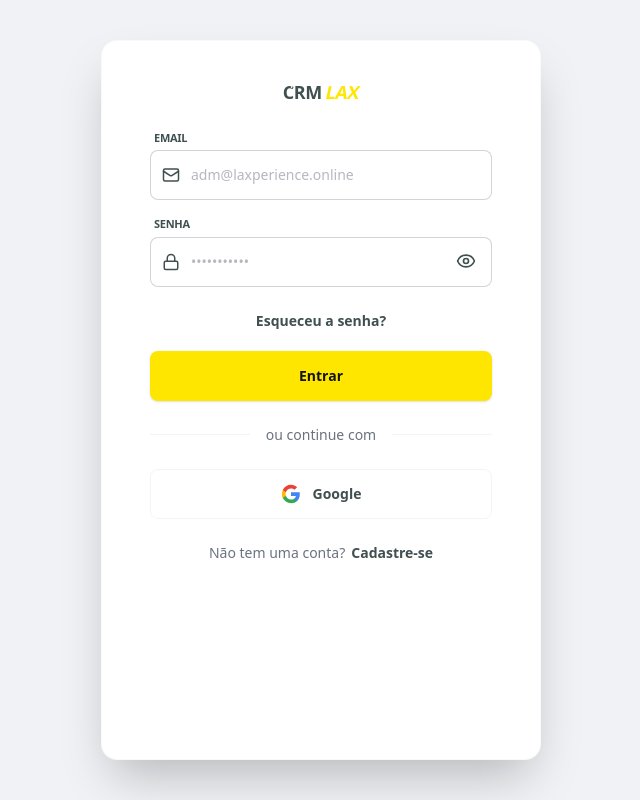
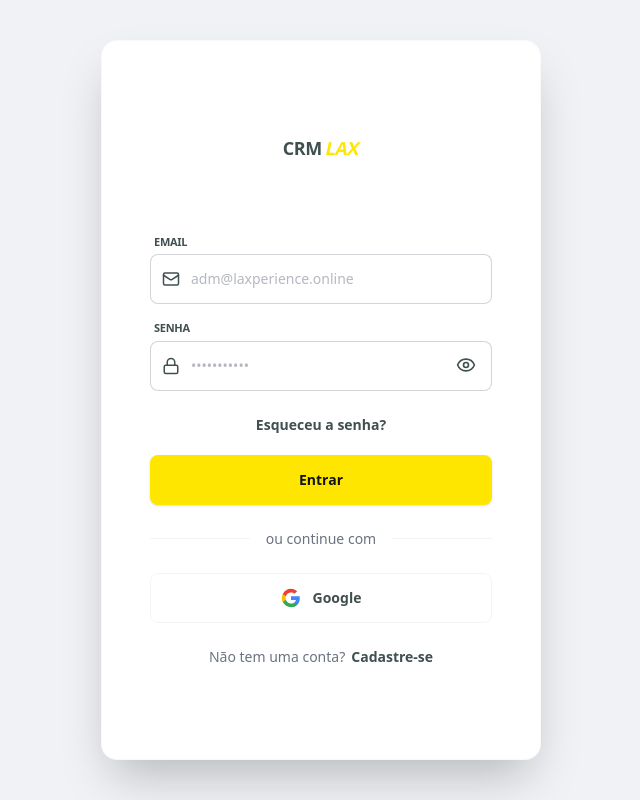
Before and after one commit to laxautomacoes/crmLAX, a Next.js app: page /login in a window 1280 px wide. Shown: the whole page, without its empty margins (319-959 px from the left). Built offline with nearby package versions, Linux system fonts and the light colour scheme; no server answers; the database is empty.

Commit message:
Tela login - v1 (ajustar frase + logo encavalados)

```diff
--- a/src/app/forgot-password/page.tsx
+++ b/src/app/forgot-password/page.tsx
@@ -35,7 +35,7 @@
     return (
         <div className="min-h-screen w-full bg-background flex flex-col justify-center items-center p-4 md:p-6 transition-colors overflow-hidden">
             <div className="bg-card w-full max-w-[440px] md:min-h-[640px] min-h-fit rounded-2xl shadow-2xl p-6 md:p-12 border border-border/50 flex flex-col justify-center animate-in fade-in zoom-in duration-300 overflow-hidden">
-                <div className="flex flex-col -mt-8 md:-mt-20">
+                <div className="flex flex-col">
                     <div className="flex flex-col items-center mb-6 md:mb-10">
           <Logo
             size="lg"
@@ -45,7 +45,7 @@
             loading={brandingLoading}
           />
           {!brandingLoading && (
-            <p className="text-white text-xs md:text-base font-medium text-center -mt-8 md:-mt-12 opacity-90">
+            <p className="text-white text-xs md:text-base font-medium text-center opacity-90">
                A melhor experiência imobiliária
              </p>
           )}
--- a/src/app/login/page.tsx
+++ b/src/app/login/page.tsx
@@ -10,7 +10,7 @@
     return (
         <div className="min-h-screen w-full bg-background flex flex-col justify-center items-center p-4 md:p-6 transition-colors overflow-hidden">
             <div className="bg-card w-full max-w-[440px] md:min-h-[720px] min-h-fit rounded-2xl shadow-2xl p-6 md:p-12 border border-border/50 flex flex-col justify-center animate-in fade-in zoom-in duration-300 overflow-hidden">
-                <div className="flex flex-col relative -top-10 md:-top-20">
+                <div className="flex flex-col">
                     <div className="flex flex-col items-center mb-6 md:mb-10">
                         <Logo
                             size="lg"
@@ -20,7 +20,7 @@
                             loading={loading}
                         />
                     {!loading && (
-                        <p className="text-white text-xs md:text-base font-medium text-center -mt-14 md:-mt-12 opacity-90">
+                        <p className="text-white text-xs md:text-base font-medium text-center opacity-90">
                             A melhor experiência imobiliária
                         </p>
                     )}
--- a/src/app/register/components/RegisterContent.tsx
+++ b/src/app/register/components/RegisterContent.tsx
@@ -68,7 +68,7 @@
     return (
         <div className="min-h-screen w-full bg-background flex flex-col justify-center items-center p-4 md:p-6 transition-colors overflow-hidden">
             <div className="bg-card w-full max-w-[440px] md:min-h-[760px] min-h-fit rounded-2xl shadow-2xl p-6 md:p-12 border border-border/50 flex flex-col justify-center animate-in fade-in zoom-in duration-300 overflow-hidden">
-                <div className="flex flex-col -mt-8 md:-mt-20">
+                <div className="flex flex-col">
                     <div className="flex flex-col items-center mb-6 md:mb-10">
                     <Logo
                         size="lg"
@@ -78,7 +78,7 @@
                         loading={brandingLoading}
                     />
                     {!isSuccess && !brandingLoading && (
-                        <p className="text-white text-xs md:text-base font-medium text-center -mt-8 md:-mt-12 opacity-90">
+                        <p className="text-white text-xs md:text-base font-medium text-center opacity-90">
                             {invitation ? `Você foi convidado para participar da ${invitation.tenants?.name}` : "A melhor experiência imobiliária"}
                         </p>
                     )}
--- a/src/app/reset-password/page.tsx
+++ b/src/app/reset-password/page.tsx
@@ -39,7 +39,7 @@
     return (
     <div className="min-h-screen w-full bg-background flex flex-col justify-center items-center p-4 md:p-6 transition-colors overflow-hidden">
       <div className="bg-card w-full max-w-[440px] md:min-h-[640px] min-h-fit rounded-2xl shadow-2xl p-6 md:p-12 border border-border/50 flex flex-col justify-center animate-in fade-in zoom-in duration-300 overflow-hidden">
-        <div className="flex flex-col -mt-8 md:-mt-20">
+        <div className="flex flex-col">
           <div className="flex flex-col items-center mb-6 md:mb-10">
          <Logo
            size="lg"
@@ -49,7 +49,7 @@
            loading={brandingLoading}
          />
          {!brandingLoading && (
-           <p className="text-white text-xs md:text-base font-medium text-center -mt-8 md:-mt-12 opacity-90">
+           <p className="text-white text-xs md:text-base font-medium text-center opacity-90">
              A melhor experiência imobiliária
            </p>
          )}
```
